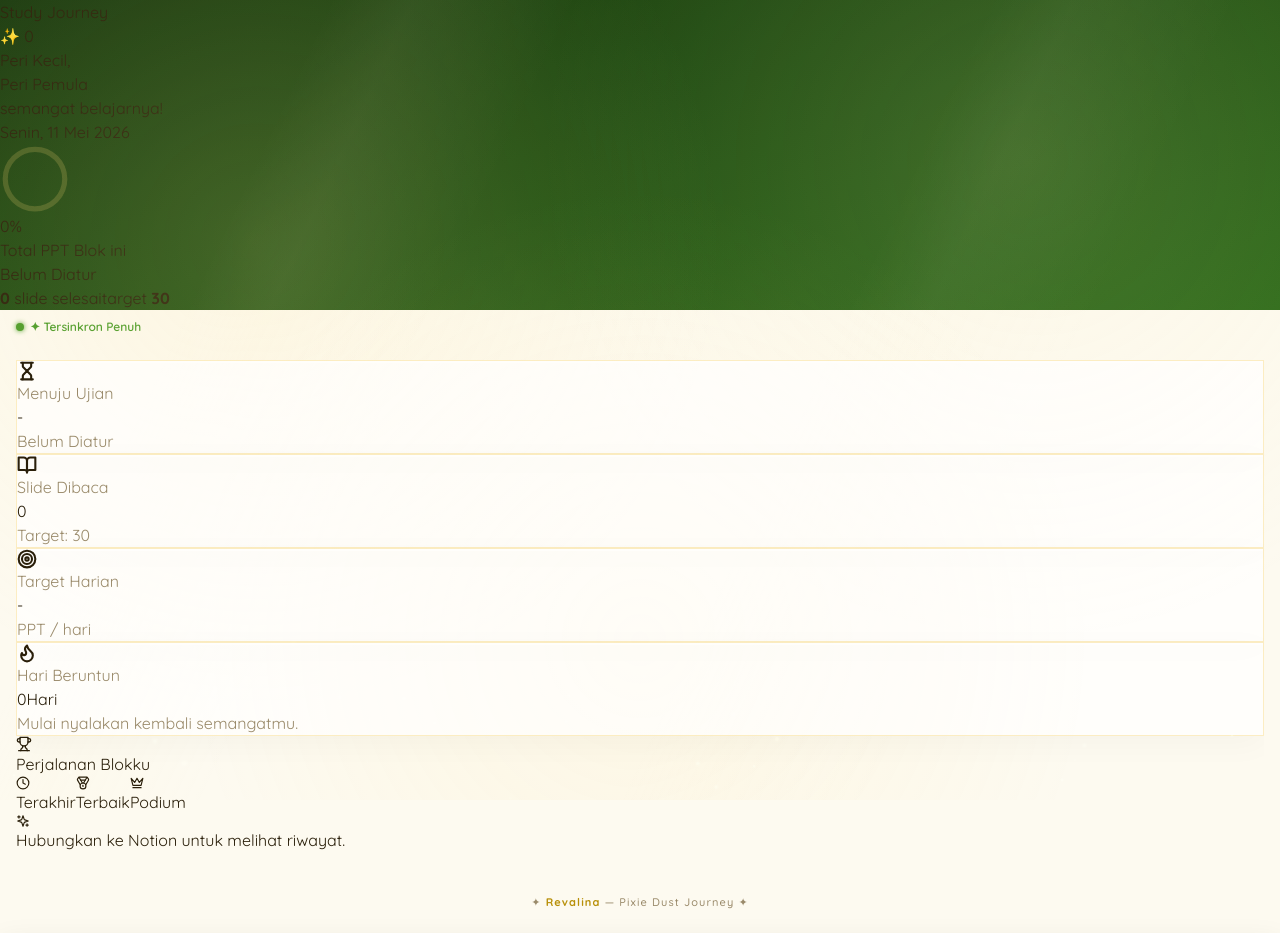
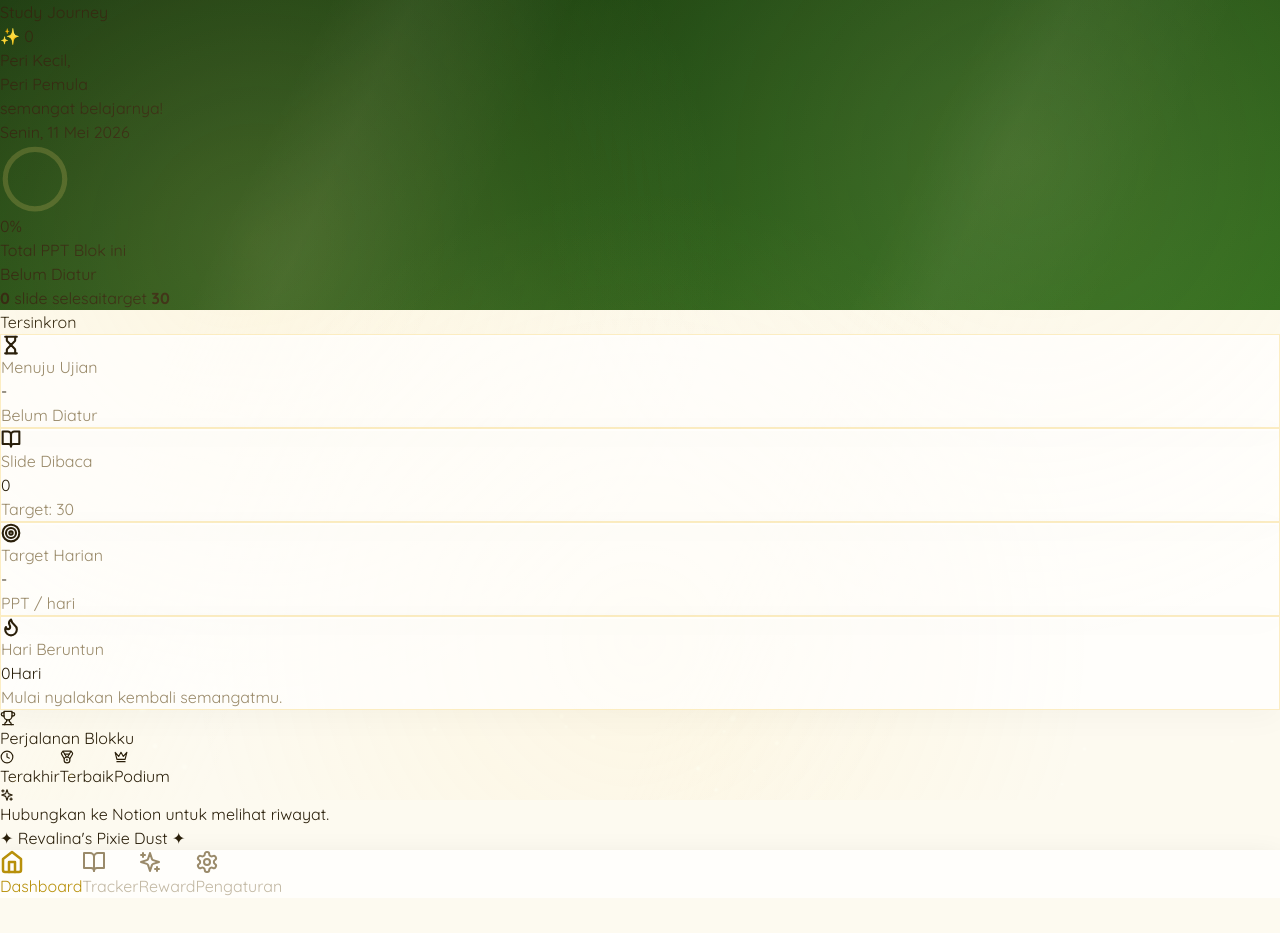
Before and after one commit to njbmaliangkay30/RevalinaStudyJournal, a React (Vite) app: page / in a window 1280 px wide. Shown: the top 933 px of the page. After the commit the page ends 898 px from the top, so only its background shows below. Built offline with nearby package versions, Linux system fonts and the light colour scheme; a web font is replaced by a local one.

Commit message:
Update App.tsx

```diff
--- a/src/App.tsx
+++ b/src/App.tsx
@@ -2,7 +2,6 @@ import { useEffect } from 'react';
 import { useAppStore } from './store/useAppStore';
 import { Header } from './components/layout/Header';
 import { TabBar } from './components/layout/TabBar';
-// Import Dashboard yang baru kita buat
 import { Dashboard } from './pages/Dashboard';
 
 function App() {
@@ -12,50 +11,50 @@ function App() {
     document.documentElement.setAttribute('data-theme', theme);
   }, [theme]);
 
-  // Fungsi penentu halaman mana yang muncul
   const renderActivePage = () => {
     switch (activeTab) {
-      case 'dashboard':
-        return <Dashboard />;
-      case 'tracker':
-        return <div className="text-center p-8 text-[var(--text-mid)] font-semibold">Halaman Tracker Belum Dibuat 🌿</div>;
-      case 'reward':
-        return <div className="text-center p-8 text-[var(--text-mid)] font-semibold">Halaman Reward Belum Dibuat 🎁</div>;
-      case 'setting':
-        return <div className="text-center p-8 text-[var(--text-mid)] font-semibold">Halaman Pengaturan Belum Dibuat ⚙️</div>;
-      default:
-        return <Dashboard />;
+      case 'dashboard': return <Dashboard />;
+      case 'tracker': return <div className="text-center p-8 text-[var(--text-mid)] font-semibold">Halaman Tracker Belum Dibuat 🌿</div>;
+      case 'reward': return <div className="text-center p-8 text-[var(--text-mid)] font-semibold">Halaman Reward Belum Dibuat 🎁</div>;
+      case 'setting': return <div className="text-center p-8 text-[var(--text-mid)] font-semibold">Halaman Pengaturan Belum Dibuat ⚙️</div>;
+      default: return <Dashboard />;
     }
   };
 
   return (
-    <>
+    <div className="min-h-screen bg-[var(--bg-main)] transition-colors duration-700">
       <div id="ambient-layer"></div>
       <div id="dim-overlay"></div>
 
       <Header />
 
-      <div className="sync-bar ok">
-        <div className="sync-dot"></div>
-        <span>✦ Tersinkron Penuh</span>
-      </div>
+      {/* Konten Utama (Body) */}
+      {/* PENTING: -mt-6 menarik konten ke atas agar menimpa lengkungan Header */}
+      <main className="relative z-20 px-4 -mt-6 pb-32">
 
-      {/* Area Konten Dinamis */}
-      <div className="main pb-28 px-4 pt-2">
-        <div className="pages-wrapper relative overflow-hidden">
-          {/* Animasi Fade In Sederhana */}
-          <div className="page active" style={{ position: 'relative', opacity: 1, transform: 'none', transition: 'all 0.3s ease' }}>
+        {/* Sync Bar yang lebih rapi (melayang di atas konten) */}
+        <div className="flex items-center justify-center gap-2 bg-white/60 dark:bg-black/40 backdrop-blur-md py-1.5 px-4 rounded-full mx-auto w-fit mb-4 border border-[var(--border-card)] shadow-sm">
+          <div className="w-1.5 h-1.5 rounded-full bg-[var(--green-leaf)] animate-pulse"></div>
+          <span className="text-[10px] font-bold text-[var(--text-soft)] uppercase tracking-wider">
+            Tersinkron
+          </span>
+        </div>
+
+        <div className="pages-wrapper">
+          <div className="page active transition-all duration-300">
             {renderActivePage()}
           </div>
         </div>
-      </div>
 
-      <div className="fairy-footer pb-6 text-center">
-        ✦ <span className="font-bold text-[var(--gold-dark)]">Revalina</span> — Pixie Dust Journey ✦
-      </div>
+        <div className="text-center mt-10">
+          <span className="text-[10px] font-bold tracking-widest text-[var(--text-soft)] uppercase opacity-60">
+            ✦ Revalina's Pixie Dust ✦
+          </span>
+        </div>
+      </main>
 
       <TabBar />
-    </>
+    </div>
   );
 }
 
```
